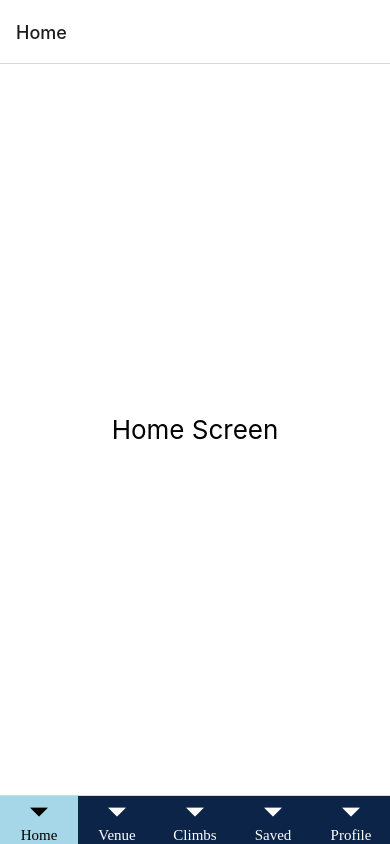
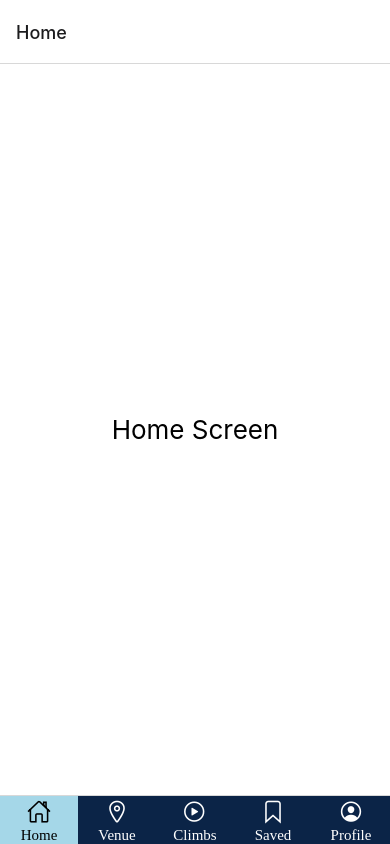
Before and after one commit to BoulderView/BoulderView, a React Native app: screen / in a window 390 px wide. Built offline with nearby package versions, Linux system fonts and the light colour scheme.

Commit message:
vector icons for bottom bar navigator

```diff
--- a/package.json
+++ b/package.json
@@ -17,12 +17,13 @@
     "react": "18.2.0",
     "react-native": "0.71.7",
     "react-native-paper": "^5.7.2",
-    "react-native-safe-area-context": "^4.5.2",
+    "react-native-safe-area-context": "4.5.0",
     "react-native-vector-icons": "^9.2.0"
   },
   "devDependencies": {
     "@babel/core": "^7.20.0",
     "@types/react": "~18.0.14",
+    "@types/react-native-vector-icons": "^6.4.13",
     "typescript": "^4.9.4"
   },
   "private": true
--- a/screens/bottomTabNavigation/BottomTab.tsx
+++ b/screens/bottomTabNavigation/BottomTab.tsx
@@ -1,5 +1,8 @@
 import * as React from 'react';
+import Ionicons from 'react-native-vector-icons/Ionicons';
+import Feather from 'react-native-vector-icons/Feather';
 import { createBottomTabNavigator } from '@react-navigation/bottom-tabs';
+
 import { HomeScreen } from './HomeScreen';
 import { VenueScreen } from './VenueScreen';
 import { ProfileScreen } from './ProfileScreen';
@@ -20,11 +23,31 @@ export const BottomTab = () => {
         fontFamily:"notoserif"
       }
     }}>
-      <Tab.Screen name="Home" component={HomeScreen} />
-      <Tab.Screen name="Venue" component={VenueScreen} />
-      <Tab.Screen name="Climbs" component={ClimbsScreen} />
-      <Tab.Screen name="Saved" component={SavedScreen} />
-      <Tab.Screen name="Profile" component={ProfileScreen} />
+      <Tab.Screen name="Home" component={HomeScreen} options={{
+        tabBarIcon: ({color, size}) => (
+          <Ionicons name="home-outline" color={color} size={size} />
+        )
+      }}/>
+      <Tab.Screen name="Venue" component={VenueScreen} options={{
+        tabBarIcon: ({color, size}) => (
+          <Ionicons name="location-outline" color={color} size={size} />
+        )
+      }}/>
+      <Tab.Screen name="Climbs" component={ClimbsScreen} options={{
+        tabBarIcon: ({color, size}) => (
+          <Ionicons name="play-circle-outline" color={color} size={size} />
+        )
+      }}/>
+      <Tab.Screen name="Saved" component={SavedScreen} options={{
+        tabBarIcon: ({color, size}) => (
+          <Ionicons name="bookmark-outline" color={color} size={size} />
+        )
+      }}/>
+      <Tab.Screen name="Profile" component={ProfileScreen} options={{
+        tabBarIcon: ({color, size}) => (
+          <Ionicons name="person-circle-outline" color={color} size={size} />
+        )
+      }}/>
     </Tab.Navigator>
   );
 };
```
Also changed, not shown: 1 other file (tests, documents, lock files or other folders).
